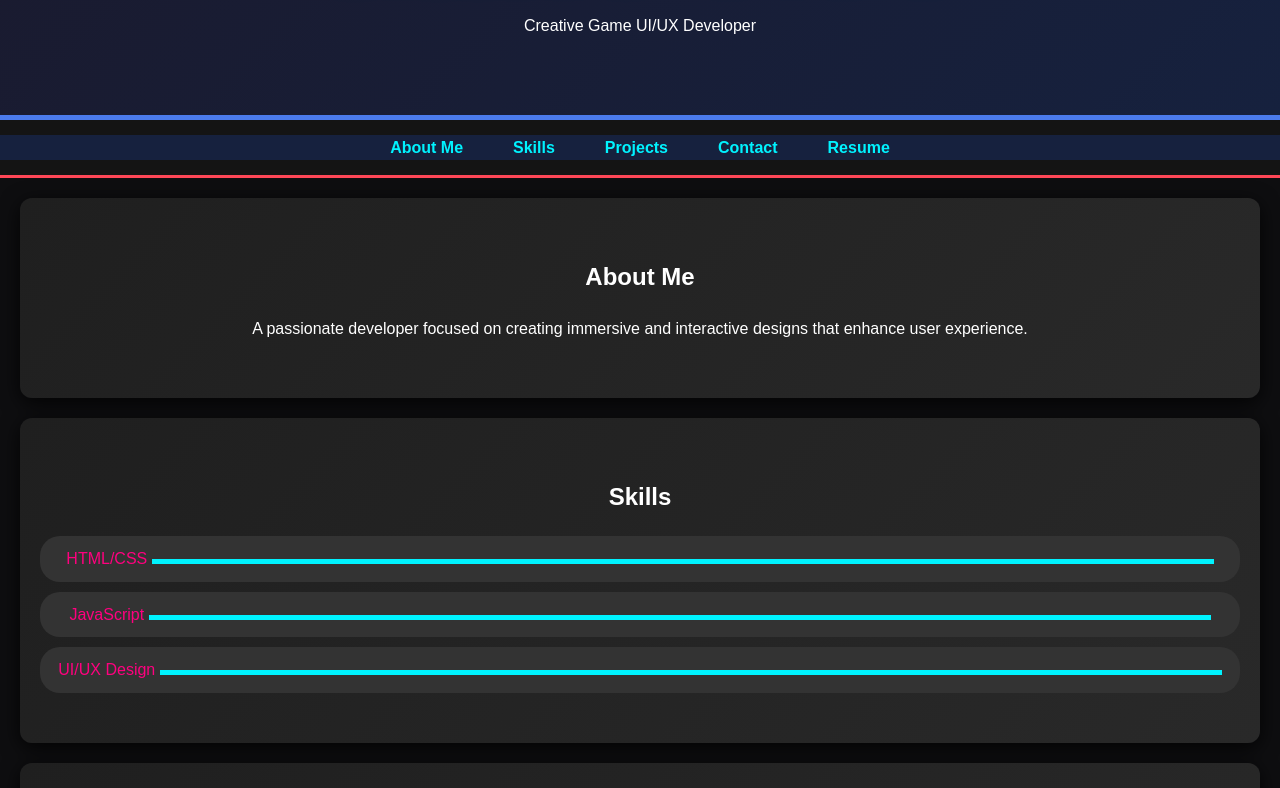
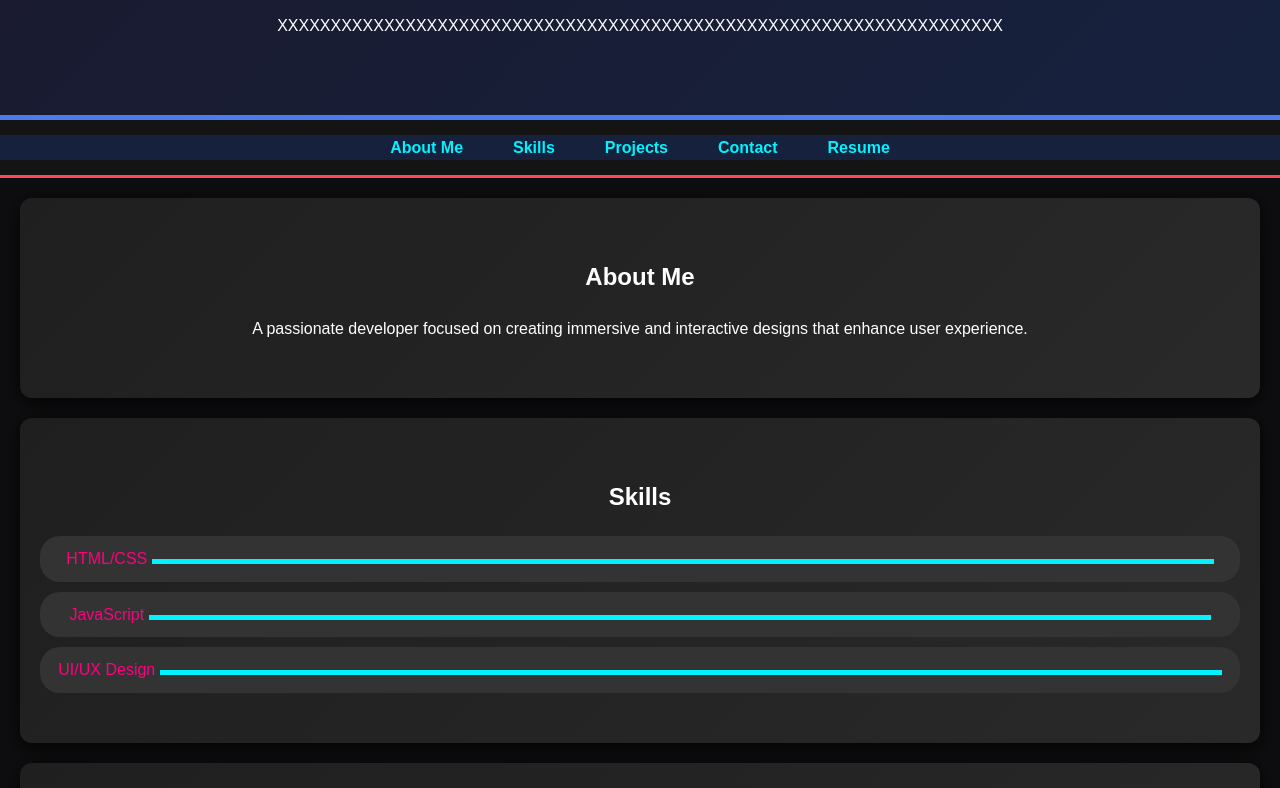
Before and after one commit to Shadow-9862/Portfolio, a plain HTML site: page index.html in a window 1280 px wide. Shown: the part 211-999 px from the top of the page. Drawn offline with Linux system fonts and the light colour scheme.

Commit message:
Update index.html

```diff
--- a/index.html
+++ b/index.html
@@ -32,7 +32,7 @@
             <img src=""C:\Users\jeeva\OneDrive\Desktop\DALL·E 2025-03-15 22.44.13 - A sleek, tech-driven illustration inspired by game UI_UX design. The illustration should feature futuristic digital elements such as glowing circuit l.webp"">
         </div>
         <h1>Shadow's Portfolio</h1>
-        <p>Creative Game UI/UX Developer</p>
+        <p>XXXXXXXXXXXXXXXXXXXXXXXXXXXXXXXXXXXXXXXXXXXXXXXXXXXXXXXXXXXXXXXXXXXX</p>
     </div>
 </header>
 
```
